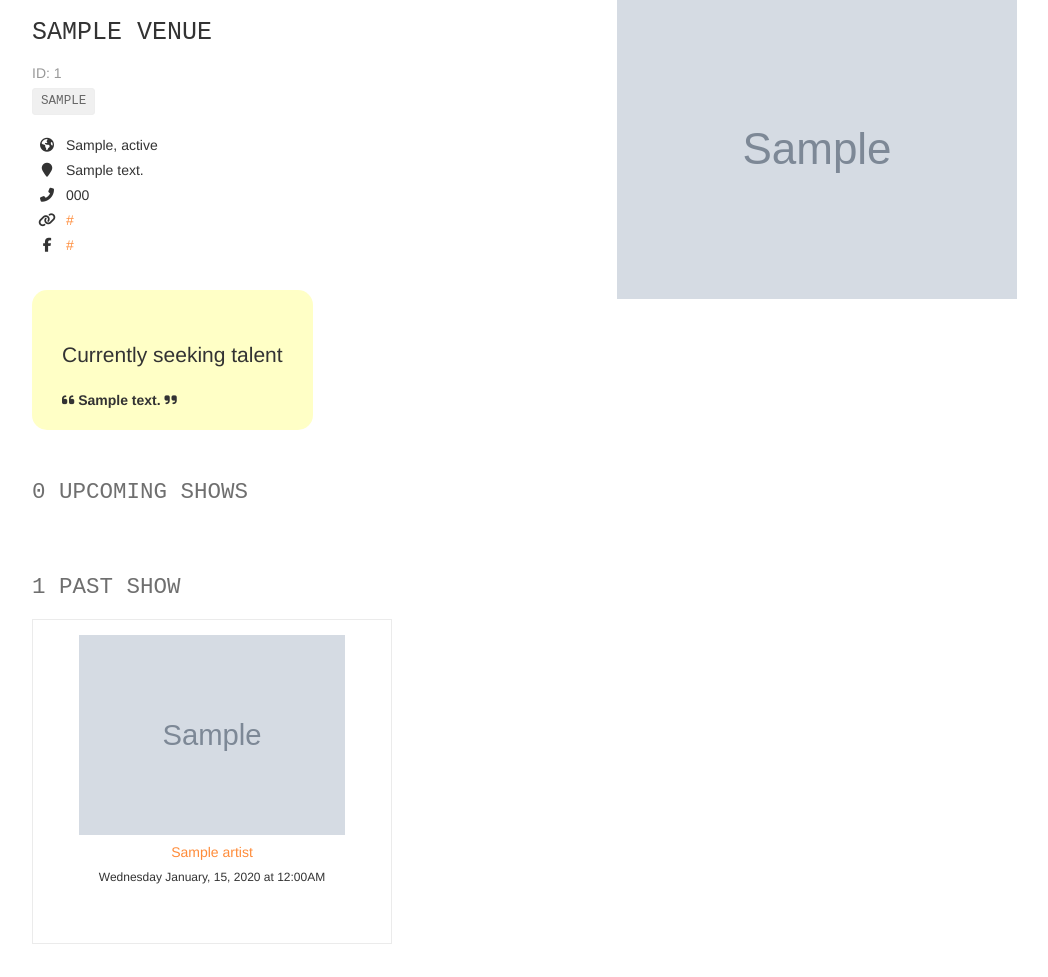
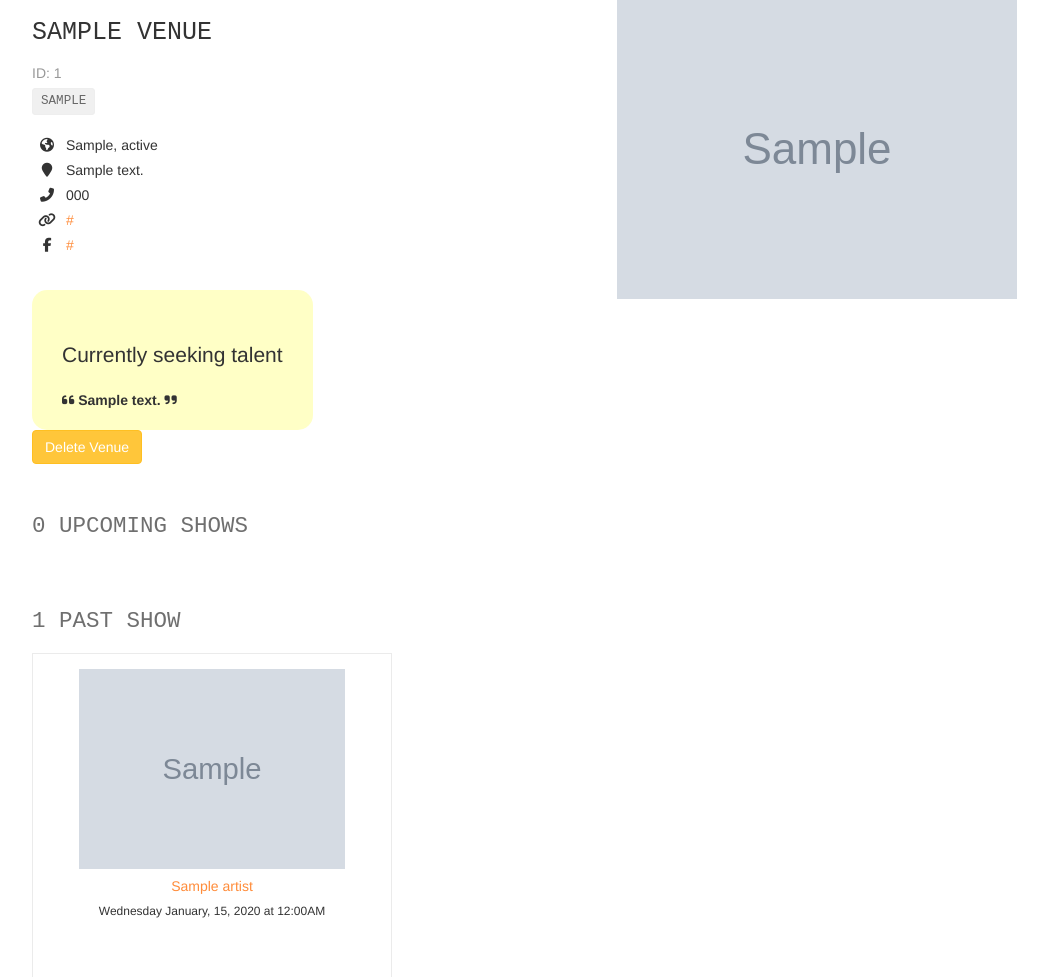
Before and after one commit to rashedki/Fyyur-Artist-Booking-Site, a Flask app: page /venues/1 in a window 1280 px wide. Shown: the part 81-1058 px from the top of the page, without its empty margins (38-1086 px from the left). Run offline with Flask 2, Linux system fonts and the light colour scheme; tables that the repository leaves empty hold one stand-in row (Sample ...); some libraries are stand-ins or nearby versions.

Commit message:
Adding delete button implementation

```diff
--- a/app.py
+++ b/app.py
@@ -298,10 +298,19 @@ def create_venue_submission():
 def delete_venue(venue_id):
   # TODO: Complete this endpoint for taking a venue_id, and using
   # SQLAlchemy ORM to delete a record. Handle cases where the session commit could fail.
-
+     try:
+        print('Enter inside !!!')
+        Venue.query.filter(Venue.id==venue_id).delete()
+        db.session.commit()
+     except:
+        print('Error occured !')
+        db.session.rollback()
+     finally:
+        db.session.close()
   # BONUS CHALLENGE: Implement a button to delete a Venue on a Venue Page, have it so that
   # clicking that button delete it from the db then redirect the user to the homepage
-  return None
+  #return None
+     return redirect(url_for('index'))
 
 #  Artists
 #  ----------------------------------------------------------------
--- a/templates/pages/show_venue.html
+++ b/templates/pages/show_venue.html
@@ -41,6 +41,11 @@
 			<i class="fas fa-moon"></i> Not currently seeking talent
 		</p>
 		{% endif %}
+		<div class="delete-btn">
+			<form method="delete">
+				<input type="submit" value="Delete Venue" class="btn btn-primary btn-primary">
+			</form>
+		</div>
 	</div>
 	<div class="col-sm-6">
 		<img src="{{ venue.image_link }}" alt="Venue Image" />
```
